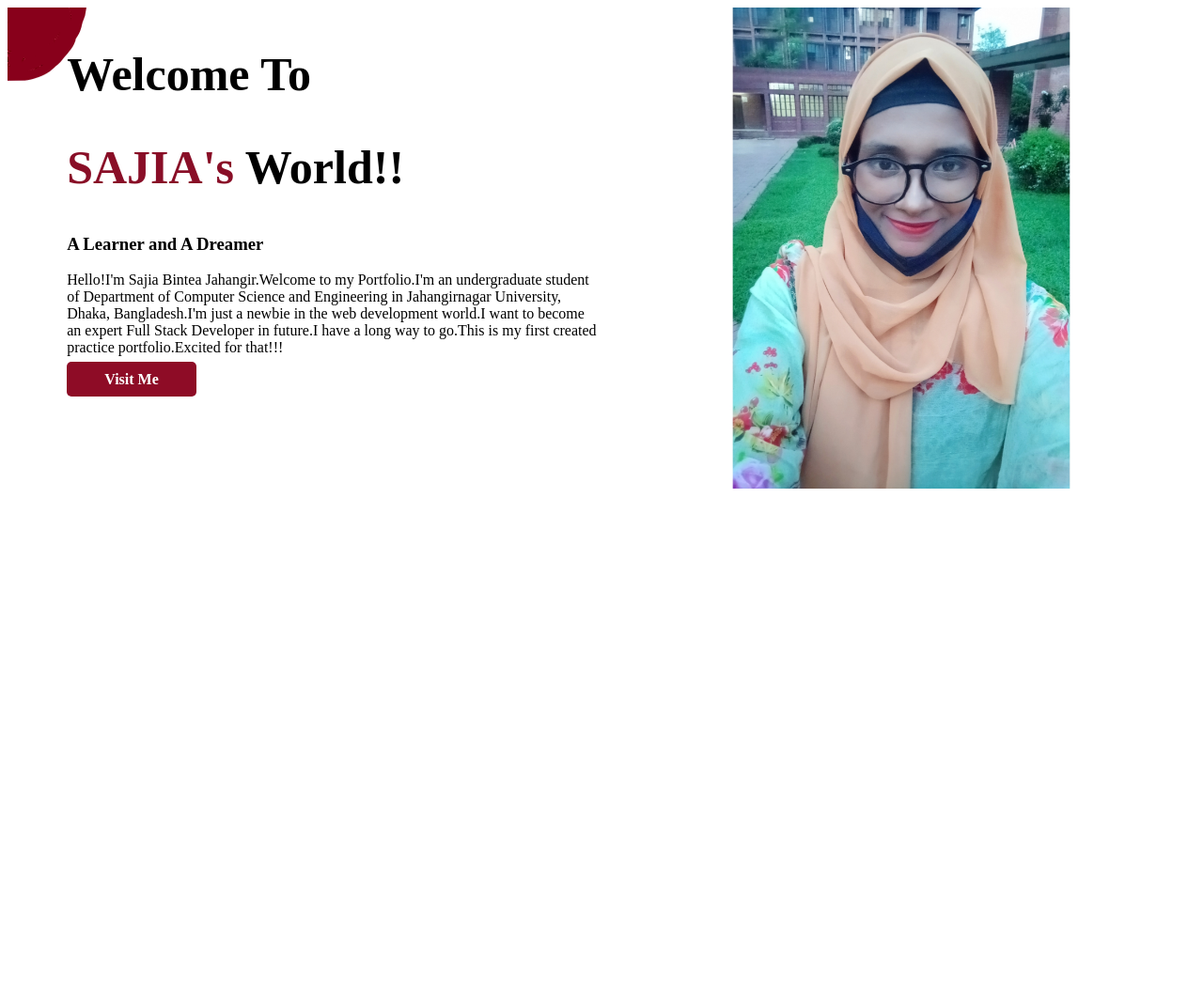
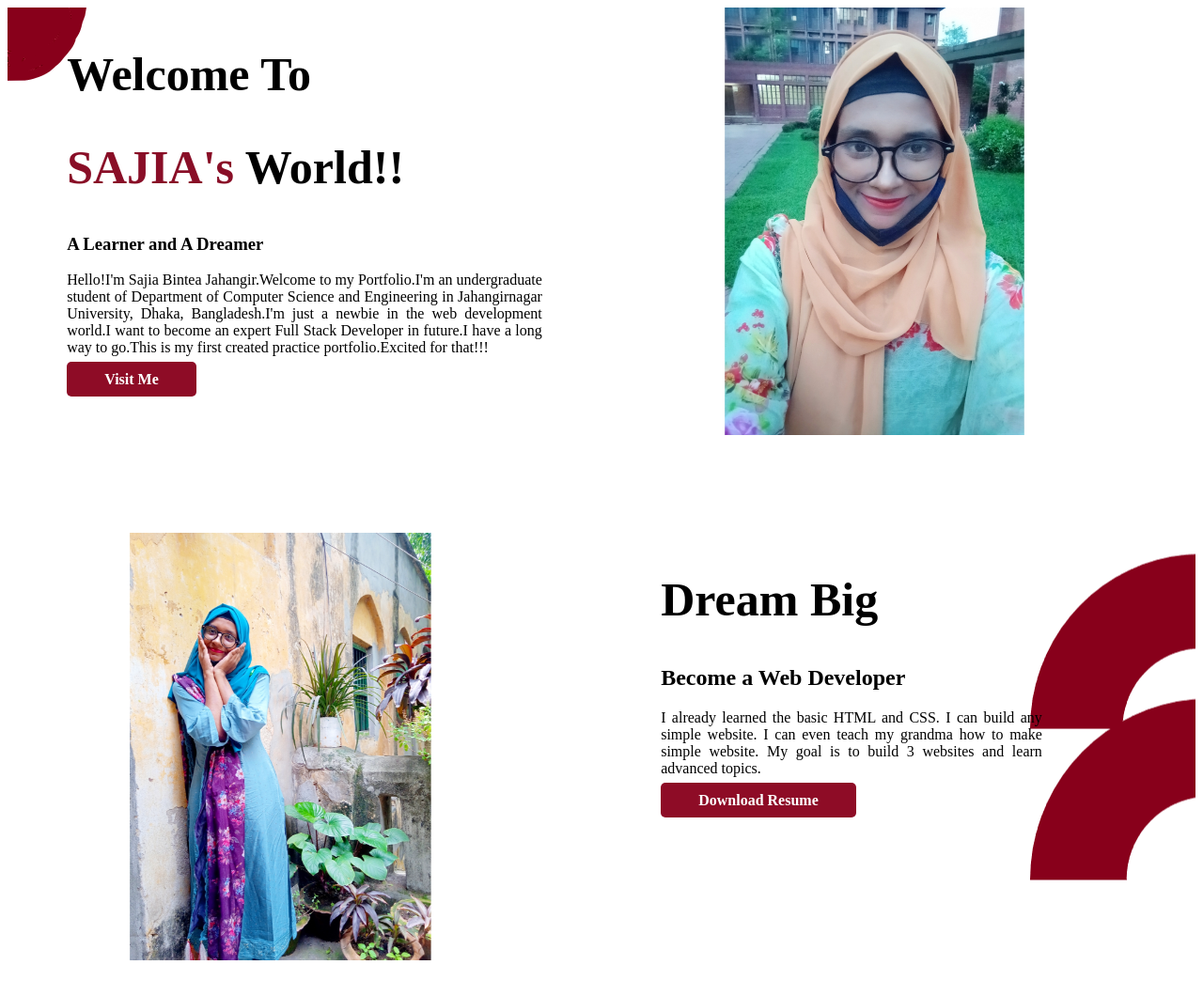
Before and after one commit to Sajia09/developer-portfolio, a plain HTML site: page index.html in a window 1280 px wide. Shown: the whole page at 94% size. Before the commit the page ends 800 px from the top, so only its background shows below. Drawn offline with Linux system fonts and the light colour scheme; a web font is replaced by a local one.

Commit message:
Dream part added

```diff
--- a/index.html
+++ b/index.html
@@ -26,6 +26,17 @@
             <img src="MyPics/1656874798725.jpg">
         </div>
     </section>
+    <section class="dream">
+        <div class="half-width">
+            <img src="/MyPics/1656874798897.jpg" alt="">
+        </div>
+        <div class="half-width">
+            <h1>Dream Big</h1>
+            <h2>Become a Web Developer</h2>
+            <p class="para">I already learned the basic HTML and CSS. I can build any simple website. I can even teach my grandma how to make simple website. My goal is to build 3 websites and learn advanced topics.</p>
+            <a class="link-button" target="_blank" href="">Download Resume</a>
+        </div>
+    </section>
 </body>
 
 </html>
--- a/style.css
+++ b/style.css
@@ -1,4 +1,5 @@
 body{
+    text-align: justify;
     font-family: 'Gentium Book Plus', serif;
 }
 h1{
@@ -9,10 +10,12 @@ h1{
 }
 section{
     display: flex;
+    margin-bottom: 100px;
 }
 .half-width{
     width: 50%;
     padding-left: 5%;
+    padding-right: 5%;
 }
 .half-width img{
     width: 90%;
@@ -27,5 +30,13 @@ section{
 }
 .top-banner{
     background-image: url(MyPics/top-banner.png);
-
+    background-repeat: no-repeat;
 }
+.dream{
+    background-image: url(/MyPics/dream-banner.png);
+    background-repeat: no-repeat;
+    background-position: right;
+}
+.para{
+    padding-right: 100px;
+}
```
Also changed, not shown: MyPics/1656874798897-removebg-preview.png (added), MyPics/dream-banner.png (added), MyPics/photostudio-8-designify.png (added), 4 other files.
